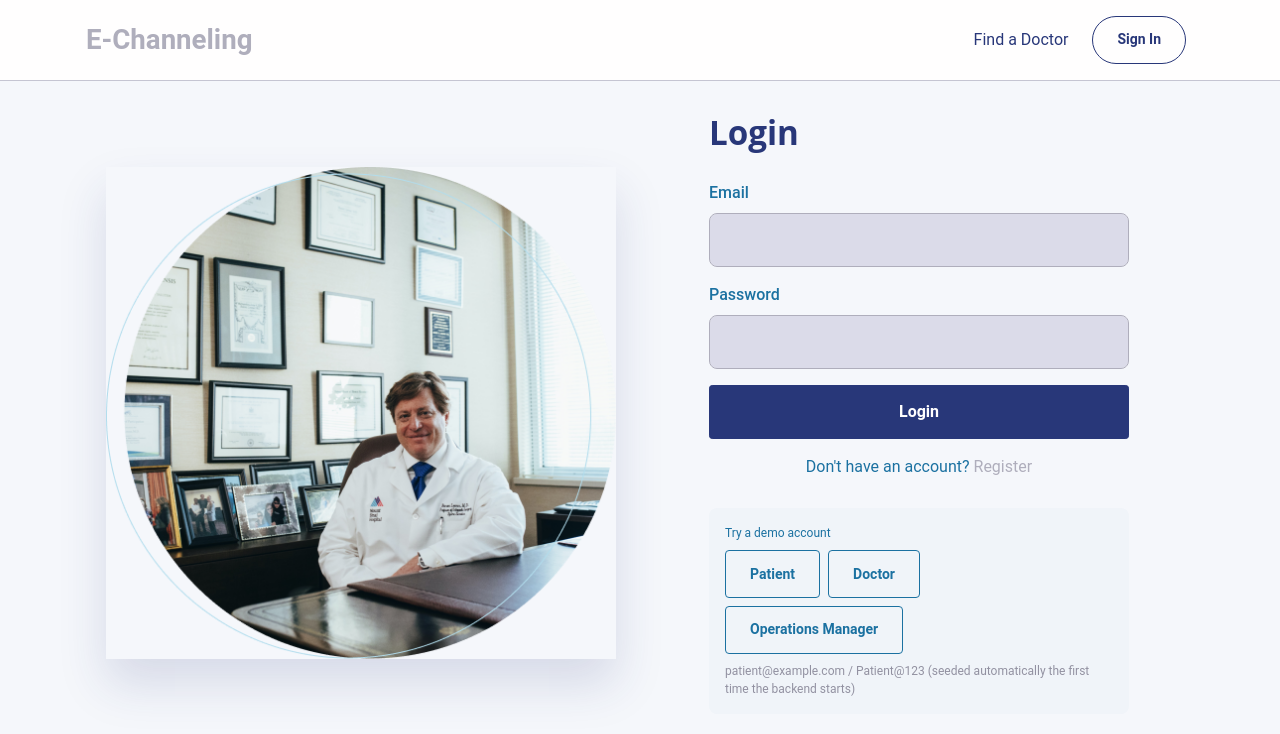
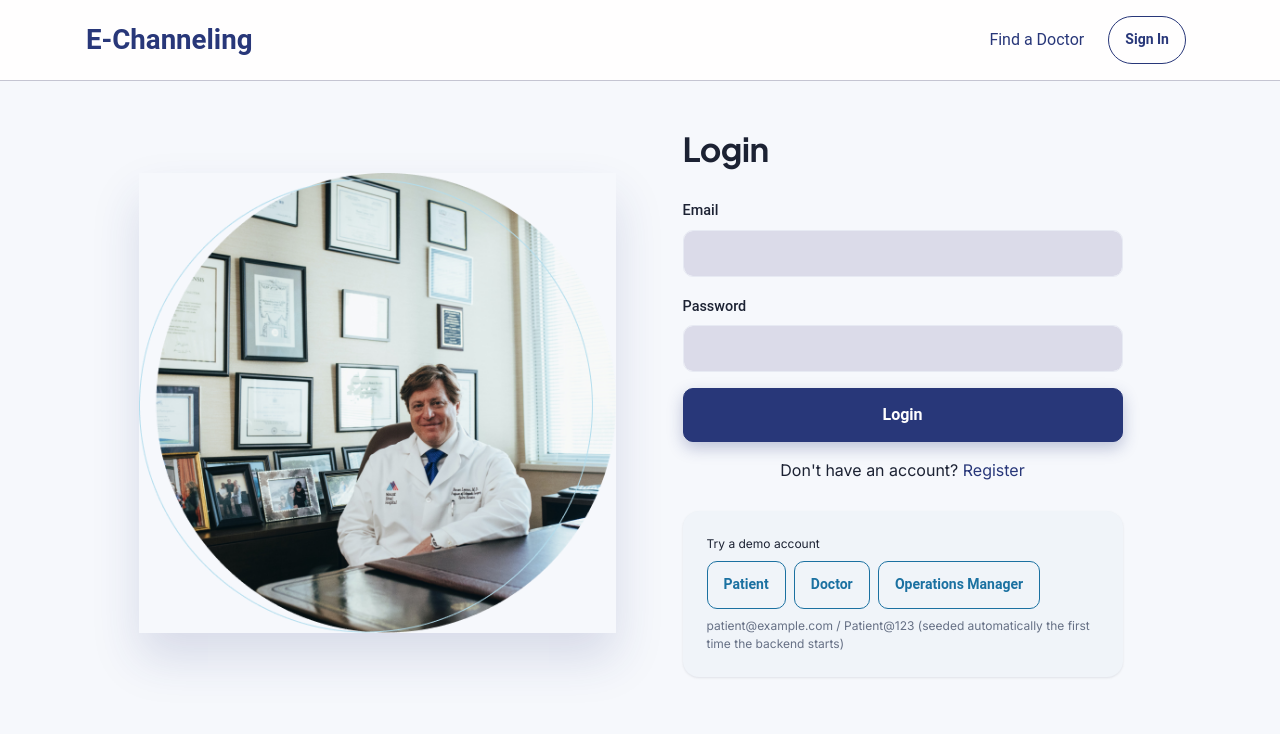
Before and after one commit to Chathu8616/e-channeling-system, a React (Vite) app in the folder echanneling-frontend/: page /login in a window 1280 px wide. Shown: the top 734 px of the page. Built offline with nearby package versions, Linux system fonts and the light colour scheme.

Commit message:
Add a proper design system: brand colors, typography, shadows

```diff
--- a/echanneling-frontend/index.html
+++ b/echanneling-frontend/index.html
@@ -5,6 +5,12 @@
     <link rel="icon" type="image/svg+xml" href="/favicon.svg" />
     <meta name="viewport" content="width=device-width, initial-scale=1.0" />
     <title>E-Channeling System</title>
+    <link rel="preconnect" href="https://fonts.googleapis.com" />
+    <link rel="preconnect" href="https://fonts.gstatic.com" crossorigin />
+    <link
+      href="https://fonts.googleapis.com/css2?family=Plus+Jakarta+Sans:wght@500;600;700;800&family=Inter:wght@400;500;600;700&display=swap"
+      rel="stylesheet"
+    />
     <link rel="stylesheet" href="/theme/css/theme.min.css" />
     <link rel="stylesheet" href="/theme/css/theme/dropdown.min.css" />
   </head>
--- a/echanneling-frontend/src/index.css
+++ b/echanneling-frontend/src/index.css
@@ -1,20 +1,312 @@
+/* ---------------------------------------------------------------
+   Design tokens
+   --------------------------------------------------------------- */
+:root {
+  --brand: #283779;
+  --brand-dark: #1b2557;
+  --accent: #14b8a6;
+  --accent-dark: #0f9488;
+  --bg: #f6f8fc;
+  --surface: #ffffff;
+  --border: #e7eaf3;
+  --text: #1c2233;
+  --text-muted: #667085;
+  --radius-sm: 10px;
+  --radius: 16px;
+  --radius-lg: 24px;
+  --shadow-sm: 0 1px 3px rgba(16, 24, 40, 0.06), 0 1px 2px rgba(16, 24, 40, 0.04);
+  --shadow-md: 0 8px 24px rgba(24, 32, 64, 0.08);
+  --shadow-lg: 0 24px 48px rgba(24, 32, 64, 0.14);
+  --font-heading: 'Plus Jakarta Sans', 'Segoe UI', sans-serif;
+  --font-body: 'Inter', 'Segoe UI', sans-serif;
+}
+
+/* ---------------------------------------------------------------
+   Base
+   --------------------------------------------------------------- */
 body {
   margin: 0;
-  background: #f5f7fb;
+  background: var(--bg);
+  color: var(--text);
+  font-family: var(--font-body);
+  -webkit-font-smoothing: antialiased;
+}
+
+h1, h2, h3, h4, h5, h6 {
+  font-family: var(--font-heading) !important;
+  font-weight: 700 !important;
+  color: var(--text);
+  letter-spacing: -0.02em;
+}
+
+a {
+  color: var(--brand);
+}
+
+.text-muted {
+  color: var(--text-muted) !important;
+}
+
+#root {
+  min-height: 100svh;
+  display: flex;
+  flex-direction: column;
+}
+
+#root > main,
+#root > .page-content {
+  flex: 1;
 }
 
 .page-container {
-  max-width: 1100px;
+  max-width: 1140px;
   margin: 0 auto;
-  padding: 32px 16px 64px;
+  padding: 48px 20px 72px;
 }
 
 .brand-link {
-  font-weight: 600;
+  font-weight: 700;
   text-decoration: none;
 }
 
 .form-narrow {
-  max-width: 420px;
+  max-width: 440px;
   margin: 0 auto;
 }
+
+/* ---------------------------------------------------------------
+   Buttons
+   --------------------------------------------------------------- */
+.btn {
+  font-weight: 600;
+  border-radius: var(--radius-sm);
+  padding-inline: 1.15em;
+  transition: transform 0.15s ease, box-shadow 0.15s ease, background-color 0.15s ease;
+}
+
+.btn.rounded-pill {
+  border-radius: 50rem;
+}
+
+.btn-primary {
+  box-shadow: 0 6px 16px rgba(40, 55, 121, 0.28);
+}
+
+.btn-primary:hover {
+  transform: translateY(-1px);
+  box-shadow: 0 10px 22px rgba(40, 55, 121, 0.32);
+}
+
+.btn-outline-primary {
+  border-width: 1.5px;
+}
+
+/* ---------------------------------------------------------------
+   Surfaces: cards, forms, tables
+   --------------------------------------------------------------- */
+.card {
+  border: 1px solid var(--border);
+  border-radius: var(--radius);
+  box-shadow: var(--shadow-sm);
+  transition: transform 0.18s ease, box-shadow 0.18s ease;
+}
+
+a.card:hover,
+.card-hover:hover {
+  transform: translateY(-4px);
+  box-shadow: var(--shadow-md);
+}
+
+.form-control,
+.form-select {
+  border-radius: var(--radius-sm);
+  border-color: var(--border);
+  padding: 0.65rem 0.9rem;
+}
+
+.form-control:focus,
+.form-select:focus {
+  border-color: var(--brand);
+  box-shadow: 0 0 0 0.2rem rgba(40, 55, 121, 0.12);
+}
+
+.form-label {
+  font-weight: 600;
+  font-size: 0.9rem;
+  color: var(--text);
+}
+
+.form-narrow.card,
+.form-narrow > .card {
+  padding: 8px;
+}
+
+.table {
+  --bs-table-bg: transparent;
+}
+
+.table thead th {
+  font-size: 0.78rem;
+  text-transform: uppercase;
+  letter-spacing: 0.04em;
+  color: var(--text-muted);
+  border-bottom-width: 1px;
+}
+
+.badge {
+  font-weight: 600;
+  letter-spacing: 0.02em;
+  padding: 0.45em 0.75em;
+  border-radius: 50rem;
+}
+
+/* ---------------------------------------------------------------
+   Navbar
+   --------------------------------------------------------------- */
+.site-navbar {
+  background: var(--surface);
+  box-shadow: 0 1px 0 var(--border);
+}
+
+.site-navbar .navbar-brand {
+  font-family: var(--font-heading);
+  font-weight: 800;
+  color: var(--brand);
+  display: inline-flex;
+  align-items: center;
+  gap: 8px;
+}
+
+.site-navbar .brand-mark {
+  display: inline-flex;
+  align-items: center;
+  justify-content: center;
+  width: 34px;
+  height: 34px;
+  border-radius: 10px;
+  background: linear-gradient(135deg, var(--brand), var(--accent));
+  color: #fff;
+  font-size: 0.95rem;
+}
+
+.site-navbar .nav-link {
+  font-weight: 600;
+  color: var(--text);
+  padding: 0.5rem 0.85rem !important;
+  border-radius: var(--radius-sm);
+}
+
+.site-navbar .nav-link:hover,
+.site-navbar .nav-link.active {
+  color: var(--brand);
+  background: rgba(40, 55, 121, 0.06);
+}
+
+/* ---------------------------------------------------------------
+   Hero
+   --------------------------------------------------------------- */
+.hero-band {
+  background: radial-gradient(1200px 480px at 15% -10%, rgba(20, 184, 166, 0.14), transparent),
+    linear-gradient(180deg, #eef1fb 0%, var(--bg) 100%);
+  border-bottom: 1px solid var(--border);
+}
+
+.eyebrow {
+  display: inline-flex;
+  align-items: center;
+  gap: 8px;
+  font-size: 0.8rem;
+  font-weight: 700;
+  letter-spacing: 0.06em;
+  text-transform: uppercase;
+  color: var(--accent-dark);
+  background: rgba(20, 184, 166, 0.12);
+  padding: 6px 14px;
+  border-radius: 50rem;
+  margin-bottom: 18px;
+}
+
+.stat-tile {
+  text-align: center;
+}
+
+.stat-tile .stat-number {
+  font-family: var(--font-heading);
+  font-weight: 800;
+  font-size: 2rem;
+  color: var(--brand);
+}
+
+.stat-tile .stat-label {
+  color: var(--text-muted);
+  font-size: 0.9rem;
+}
+
+.section-alt {
+  background: var(--surface);
+  border-top: 1px solid var(--border);
+  border-bottom: 1px solid var(--border);
+}
+
+.icon-circle {
+  width: 56px;
+  height: 56px;
+  border-radius: 50%;
+  background: rgba(40, 55, 121, 0.08);
+  display: flex;
+  align-items: center;
+  justify-content: center;
+  margin: 0 auto 12px;
+}
+
+.cta-band {
+  background: linear-gradient(135deg, var(--brand), var(--brand-dark));
+  border-radius: var(--radius-lg);
+  color: #fff;
+  padding: 48px;
+}
+
+.cta-band h2 {
+  color: #fff !important;
+}
+
+/* ---------------------------------------------------------------
+   Footer
+   --------------------------------------------------------------- */
+.site-footer {
+  background: #10152b;
+  color: #b7bdd6;
+  margin-top: auto;
+}
+
+.site-footer a {
+  color: #d7dbee;
+  text-decoration: none;
+}
+
+.site-footer a:hover {
+  color: #fff;
+}
+
+.site-footer h6 {
+  color: #fff !important;
+  font-size: 0.85rem;
+  text-transform: uppercase;
+  letter-spacing: 0.06em;
+}
+
+/* ---------------------------------------------------------------
+   Misc
+   --------------------------------------------------------------- */
+.spinner-brand {
+  color: var(--brand);
+}
+
+@media (max-width: 576px) {
+  .page-container {
+    padding: 32px 16px 56px;
+  }
+  .cta-band {
+    padding: 32px 20px;
+  }
+}
```
